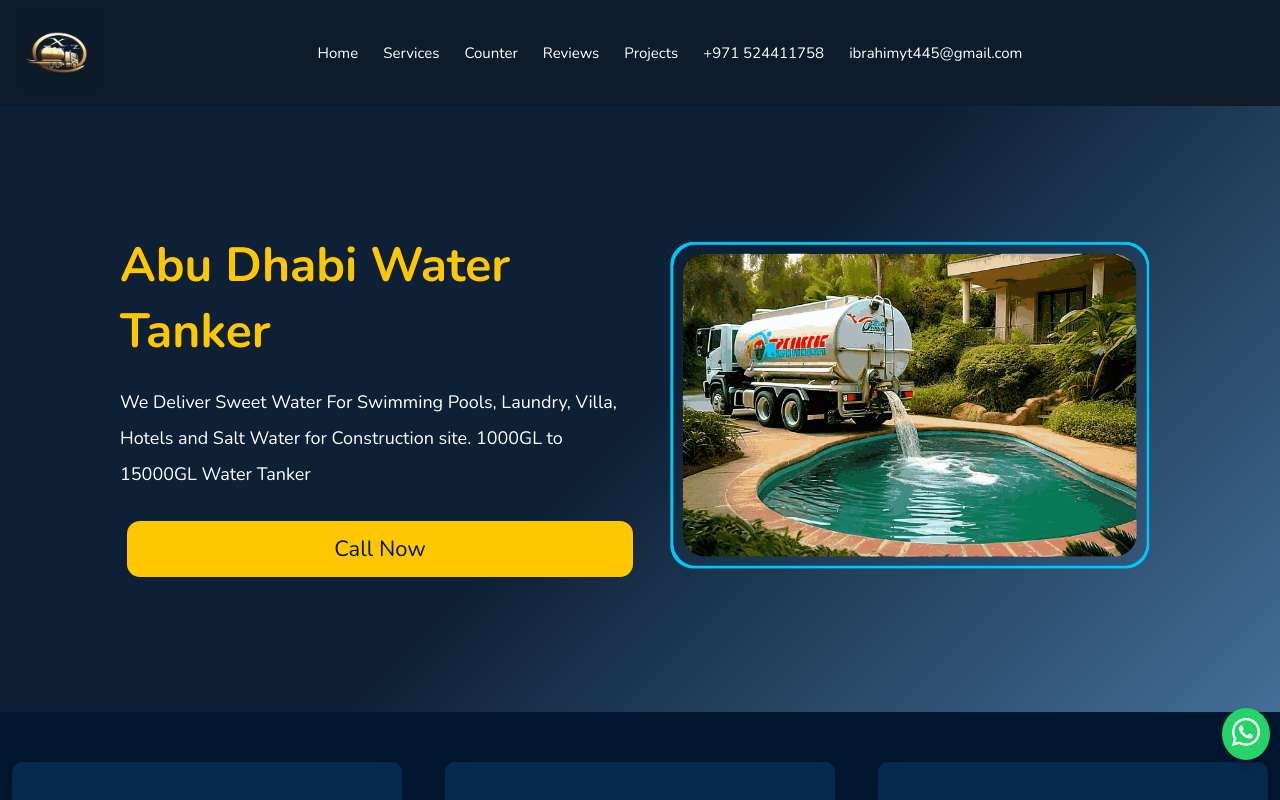
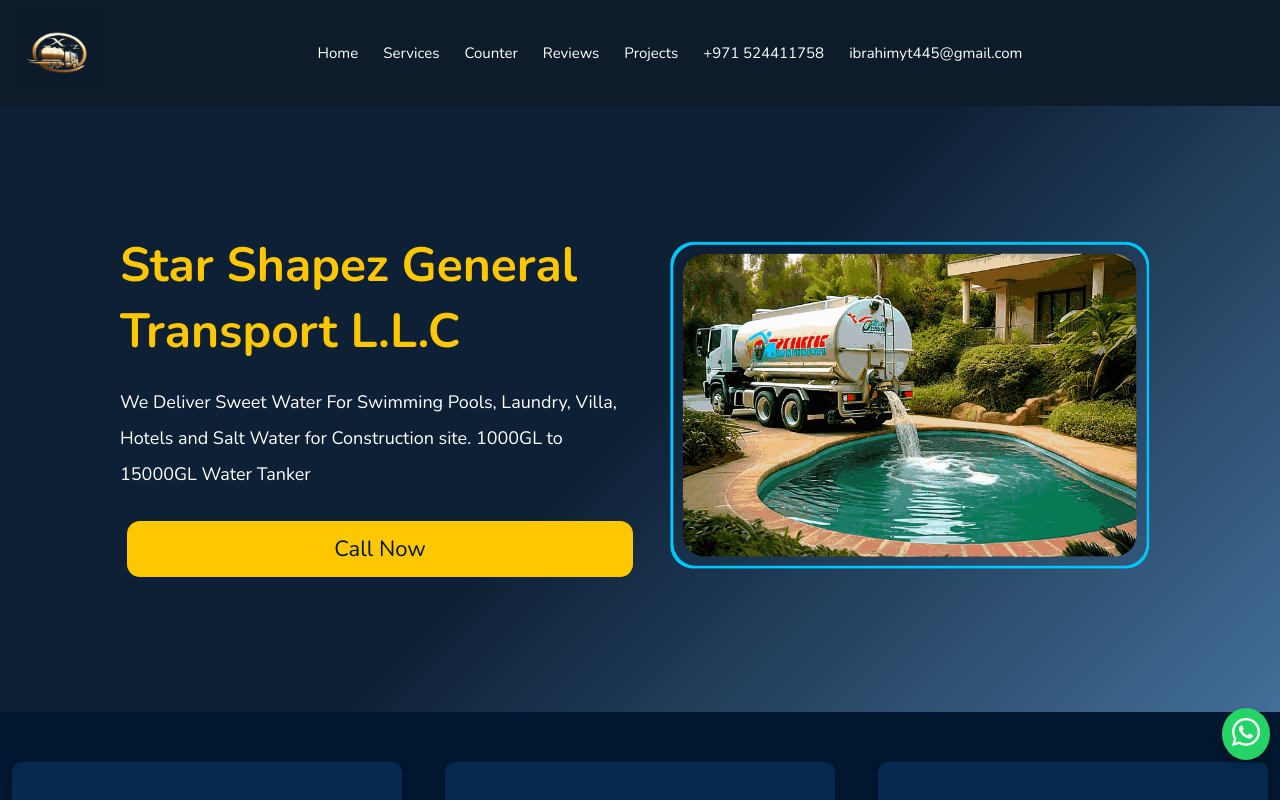
Before and after one commit to ibrahimshah00/New-Abu-Dhabi-Water-Tanker, a React (Vite) app: page / in a window 1280 px wide. Shown: the top 800 px of the page. Built offline with nearby package versions, Linux system fonts and the light colour scheme.

Commit message:
Updated Footer and Hero sections

```diff
--- a/src/Footer.jsx
+++ b/src/Footer.jsx
@@ -5,7 +5,9 @@
     <footer className="footer">
       <div className="footer-left">
         <p>
-          Copyright © 2024 <a href="/">Abu Dhabi Water Tanker</a>
+
+      © 2025 <a href="/">Star Shapez General Transport L.L.C</a>. All rights reserved. Licensed and registered in Abu Dhabi, United Arab Emirates.
+
         </p>
       </div>
       <div className="footer-right">
--- a/src/Hero.jsx
+++ b/src/Hero.jsx
@@ -8,7 +8,7 @@
     <>
     <section className="hero">
       <div className="hero-content">
-        <h1>Abu Dhabi Water Tanker</h1>
+        <h1>Star Shapez General Transport L.L.C</h1>
         <p>We Deliver Sweet Water For Swimming Pools, Laundry, Villa, Hotels and Salt Water for Construction site. 1000GL to 15000GL Water Tanker</p>
         <a href="tel:+971 524411758" className="call-now">Call Now</a>
       </div>
```
